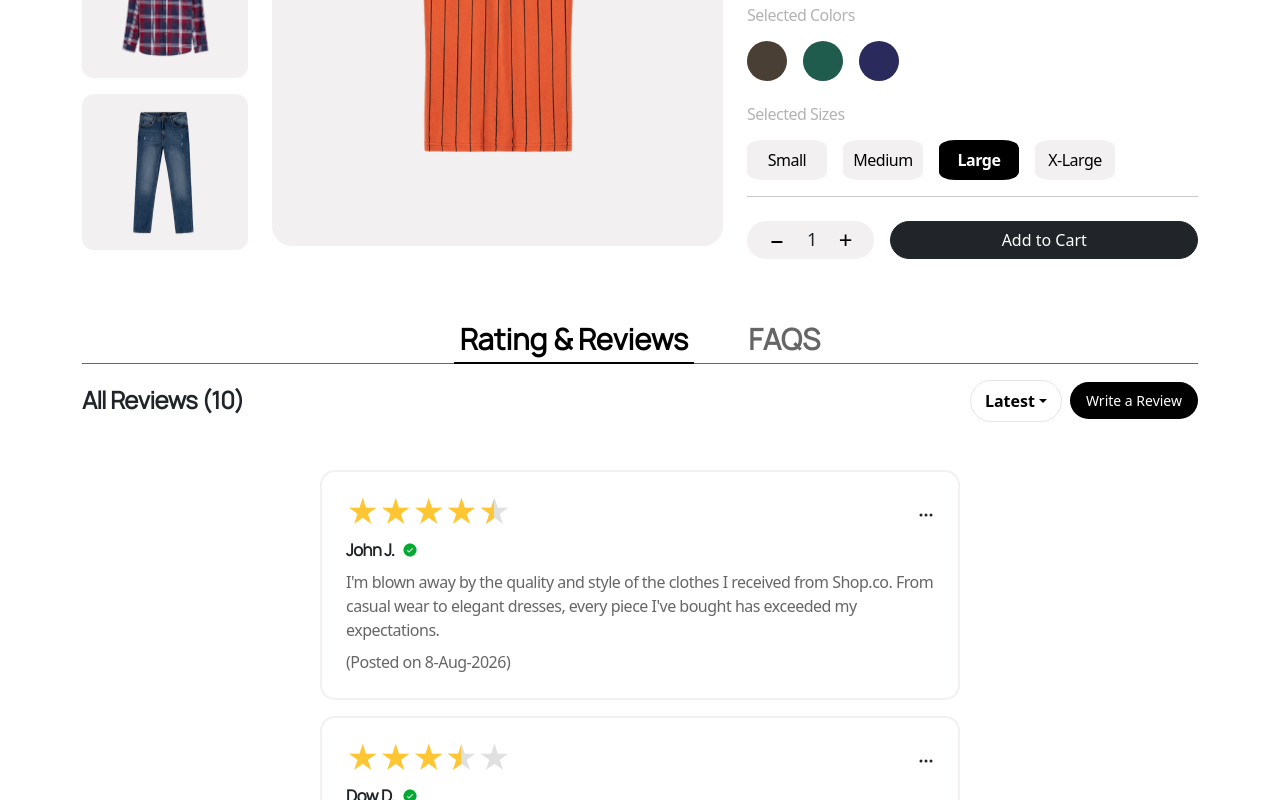
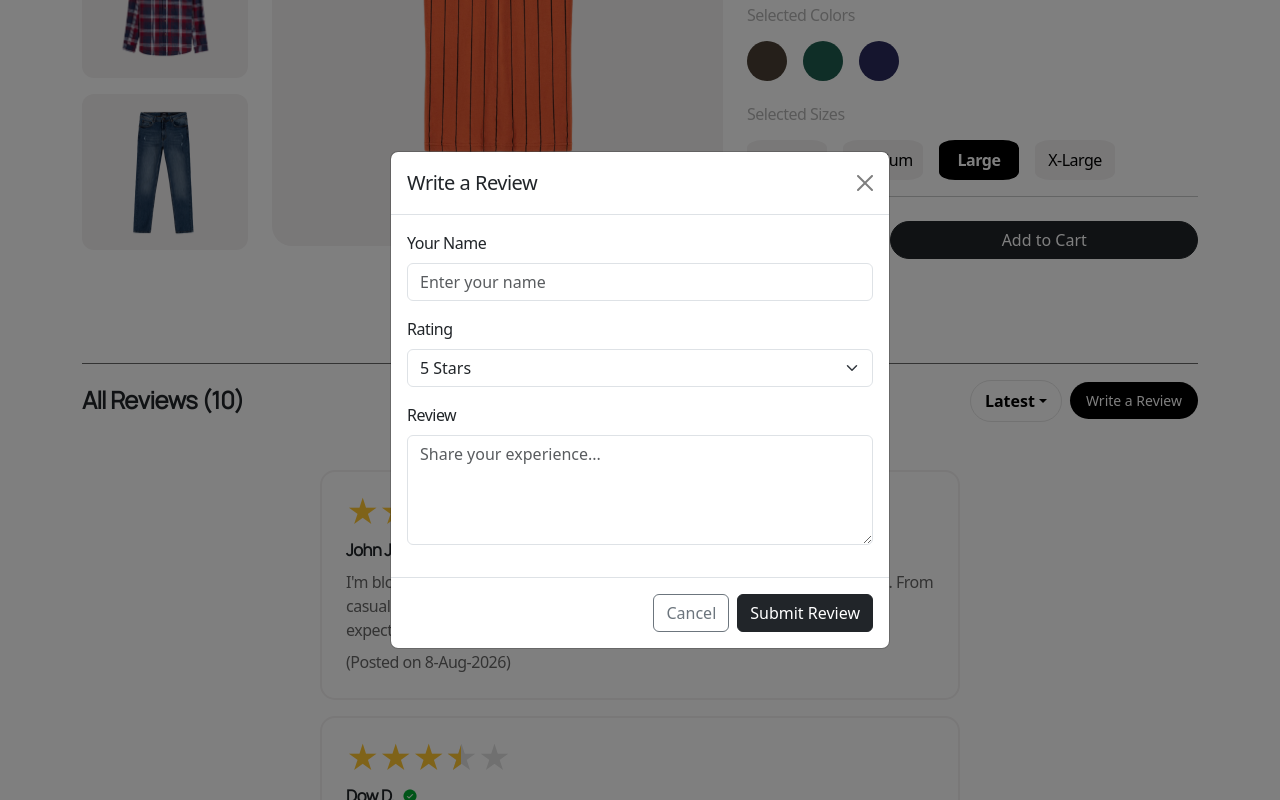
Before and after one commit to Hassannadeem861/ecommerce_web, a Next.js app: page /product/casual-linen-shirt in a window 1280 px wide. Both pictures are taken after a click on the button "Write a Review". Shown: the part 444-1244 px from the top of the page. Built offline with nearby package versions, Linux system fonts and the light colour scheme.

Commit message:
User can Rating & Reviews in product

```diff
--- a/src/app/components/ClientReviews/ClientReviews.jsx
+++ b/src/app/components/ClientReviews/ClientReviews.jsx
@@ -1,18 +1,101 @@
 "use client";
 import colors from "@/app/utils/color";
 import HomeData from "@/app/utils/data";
-import React, { useState } from "react";
+import React, { useState, useEffect, useRef } from "react";
 import Image from "next/image";
+import toast from "react-hot-toast";
+import ReviewModal from "../ReviewModal/ReviewModal.jsx"; // apna sahi path daal lena
+
 const ClientReviews = ({ clientReviews }) => {
-  const ClientTestimonialsData = HomeData.ClientTestimonials.cards;
+  // ✅ Static data ko state mai daala taake add/edit/delete kar sakein
+  const [reviews, setReviews] = useState(HomeData.ClientTestimonials.cards);
+
   const dropDownOptions = ["Latest", "Old"];
   const [selectedSort, setSelectedSort] = useState("Latest");
+
+  // Modal control
+  const [showModal, setShowModal] = useState(false);
+  const [editingReview, setEditingReview] = useState(null); // null = add mode
+
+  // "..." dropdown control (sirf ek dafa mai ek hi khula rahega)
+  const [openMenuId, setOpenMenuId] = useState(null);
+  const menuRef = useRef(null);
+
+  // Bahar click karne par "..." menu band ho jaye
+  useEffect(() => {
+    const handleClickOutside = (e) => {
+      if (menuRef.current && !menuRef.current.contains(e.target)) {
+        setOpenMenuId(null);
+      }
+    };
+    document.addEventListener("mousedown", handleClickOutside);
+    return () => document.removeEventListener("mousedown", handleClickOutside);
+  }, []);
+
+  const toggleMenu = (id) => {
+    setOpenMenuId((prev) => (prev === id ? null : id));
+  };
+
+  // "Write a Review" button click → add mode
+  const handleOpenAddModal = () => {
+    setEditingReview(null);
+    setShowModal(true);
+  };
+
+  // "Update" click → edit mode
+  const handleOpenEditModal = (review) => {
+    setEditingReview(review);
+    setShowModal(true);
+    setOpenMenuId(null); // menu band karo
+  };
+
+  const handleCloseModal = () => {
+    setShowModal(false);
+    setEditingReview(null);
+  };
+
+  // Form submit → add ya update
+  const handleSubmitReview = (formData) => {
+    if (editingReview) {
+      // ✏️ UPDATE
+      setReviews((prev) =>
+        prev.map((r) =>
+          r.id === editingReview.id ? { ...r, ...formData } : r
+        )
+      );
+      toast.success("Review updated successfully!");
+    } else {
+      // ➕ ADD
+      const newReview = {
+        id: Date.now(),
+        ...formData,
+        maxRating: 5,
+        image: "/assests/home/ClientTestimonials/greenTick.png",
+        postedDate: new Date().toLocaleDateString("en-GB", {
+          day: "numeric",
+          month: "short",
+          year: "numeric",
+        }),
+        isOwn: true, // ✅ isi se "..." menu dikhega
+      };
+      setReviews((prev) => [newReview, ...prev]);
+      toast.success("Review submitted successfully!");
+    }
+    handleCloseModal();
+  };
+
+  // Delete
+  const handleDeleteReview = (id) => {
+    setReviews((prev) => prev.filter((r) => r.id !== id));
+    toast.success("Review deleted");
+    setOpenMenuId(null);
+  };
 
   return (
     <section className="">
       <div className="d-flex flex-row justify-content-between align-items-center flex-wrap gap-2">
         <h3 className="level-md-5 level-6 fw-bold mb-0">
-          All Reviews ({clientReviews.length})
+          All Reviews ({reviews.length})
         </h3>
 
         <div className="d-flex flex-nowrap align-items-center gap-2">
@@ -22,10 +105,9 @@ const ClientReviews = ({ clientReviews }) => {
                 border: "1px solid #e5e5e5",
                 padding: "8px 14px",
                 borderRadius: "30px",
-                // fontSize: "14px",
                 whiteSpace: "nowrap",
               }}
-              className=" fw-bold dropdown-toggle bg-white"
+              className="fw-bold dropdown-toggle bg-white"
               type="button"
               id="dropdownMenuButton"
               data-bs-toggle="dropdown"
@@ -60,7 +142,7 @@ const ClientReviews = ({ clientReviews }) => {
               whiteSpace: "nowrap",
             }}
             type="button"
-            onClick={() => alert("Write a review")}
+            onClick={handleOpenAddModal}
           >
             Write a Review
           </button>
@@ -69,29 +151,26 @@ const ClientReviews = ({ clientReviews }) => {
 
       <div className="mt-md-5 mt-3">
         <div className="d-flex justify-content-center flex-wrap gap-3">
-          {ClientTestimonialsData.map((data, index) => {
-            let fullStars = Math.floor(data.rating);
-            let hasHalfStar = data.rating % 1 !== 0;
-            let emptyStars = data.maxRating - fullStars - (hasHalfStar ? 1 : 0);
+          {reviews.map((data, index) => {
+            const cardId = data.id || index;
+            const isMenuOpen = openMenuId === cardId;
+
+            let fullStars = Math.floor(data.rating || 0);
+            let hasHalfStar = (data.rating || 0) % 1 !== 0;
+            let emptyStars =
+              (data.maxRating || 5) - fullStars - (hasHalfStar ? 1 : 0);
+
             return (
-              <div key={index}>
+              <div key={cardId}>
                 <div
                   className="testimonial-card p-4"
                   style={{
                     border: `2px solid ${colors.bannerbackgroundColor}`,
                     borderRadius: 15,
+                    position: "relative", // dropdown positioning ke liye zaroori
                   }}
                 >
-                  {/* <Image
-                  width={100}
-                  height={20}
-                  src={data.starImage}
-                  alt="rating stars"
-                  priority={index === 0}
-                  style={{ objectFit: "contain" }}
-                /> */}
-
-                  {/* Stars */}
+                  {/* Stars + "..." menu */}
                   <div className="d-flex justify-content-between align-items-center gap-1 mb-1 flex-wrap">
                     <div>
                       {Array.from({ length: fullStars }).map((_, i) => (
@@ -146,18 +225,50 @@ const ClientReviews = ({ clientReviews }) => {
                       ))}
                     </div>
 
-                    <div>
+                    {/* ✅ Sirf apni (user-added) review pe "..." dikhega */}
+                    {data.isOwn && (
+                      <div
+                        className="options-wrapper"
+                        ref={isMenuOpen ? menuRef : null}
+                      >
+                        <button
+                          type="button"
+                          className="options-btn"
+                          onClick={() => toggleMenu(cardId)}
+                          aria-label="Options"
+                        >
                           <svg
                             xmlns="http://www.w3.org/2000/svg"
                             width="16"
                             height="16"
                             fill="currentColor"
-                        class="bi bi-three-dots"
+                            className="bi bi-three-dots"
                             viewBox="0 0 16 16"
                           >
                             <path d="M3 9.5a1.5 1.5 0 1 1 0-3 1.5 1.5 0 0 1 0 3m5 0a1.5 1.5 0 1 1 0-3 1.5 1.5 0 0 1 0 3m5 0a1.5 1.5 0 1 1 0-3 1.5 1.5 0 0 1 0 3" />
                           </svg>
+                        </button>
+
+                        {isMenuOpen && (
+                          <div className="options-menu">
+                            <button
+                              type="button"
+                              className="options-menu-item"
+                              onClick={() => handleOpenEditModal(data)}
+                            >
+                              Update
+                            </button>
+                            <button
+                              type="button"
+                              className="options-menu-item text-danger"
+                              onClick={() => handleDeleteReview(data.id)}
+                            >
+                              Delete
+                            </button>
                           </div>
+                        )}
+                      </div>
+                    )}
                   </div>
 
                   <div className="d-flex align-items-center gap-2 mt-2">
@@ -184,12 +295,59 @@ const ClientReviews = ({ clientReviews }) => {
         </div>
       </div>
 
+      {/* Add/Edit Modal */}
+      <ReviewModal
+        show={showModal}
+        onClose={handleCloseModal}
+        onSubmit={handleSubmitReview}
+        editingReview={editingReview}
+      />
+
       <style jsx>{`
         .testimonial-card {
           width: 100%;
           height: 100%;
         }
-
+        .options-wrapper {
+          position: relative;
+        }
+        .options-btn {
+          background: none;
+          border: none;
+          cursor: pointer;
+          padding: 4px 8px;
+          border-radius: 6px;
+          color: #333;
+        }
+        .options-btn:hover {
+          background: #f0f0f0;
+        }
+        .options-menu {
+          position: absolute;
+          top: 100%;
+          right: 0;
+          margin-top: 4px;
+          background: #fff;
+          border: 1px solid #e5e5e5;
+          border-radius: 10px;
+          box-shadow: 0 4px 12px rgba(0, 0, 0, 0.1);
+          min-width: 130px;
+          z-index: 10;
+          overflow: hidden;
+        }
+        .options-menu-item {
+          display: block;
+          width: 100%;
+          text-align: left;
+          background: none;
+          border: none;
+          padding: 10px 14px;
+          font-size: 0.9rem;
+          cursor: pointer;
+        }
+        .options-menu-item:hover {
+          background: #f8f8f8;
+        }
         @media (min-width: 768px) {
           .testimonial-card {
             width: 320px;
--- a/src/app/components/ReviewModal/ReviewModal.jsx
+++ b/src/app/components/ReviewModal/ReviewModal.jsx
@@ -1,12 +1,121 @@
 "use client";
 import React, { useState, useEffect } from "react";
 
-const ReviewModal = () => {
+const ReviewModal = ({ show, onClose, onSubmit, editingReview }) => {
+  const [name, setName] = useState("");
+  const [description, setDescription] = useState("");
+  const [rating, setRating] = useState(5);
+
+  // Jab editingReview change ho (edit click kiya), form ko pre-fill karo
+  useEffect(() => {
+    if (editingReview) {
+      setName(editingReview.name);
+      setDescription(editingReview.description);
+      setRating(editingReview.rating || 5);
+    } else {
+      setName("");
+      setDescription("");
+      setRating(5);
+    }
+  }, [editingReview, show]);
+
+  const handleSubmit = (e) => {
+    e.preventDefault();
+    if (!name.trim() || !description.trim()) return;
+
+    onSubmit({ name, description, rating });
+  };
+
+  if (!show) return null; // modal band hai to kuch render mat karo
+
   return (
-    <section>
-      <h1>sddsdsdsd</h1>
-    </section>
-  )
-}
+    <>
+      {/* Backdrop */}
+      <div
+        className="modal-backdrop show"
+        onClick={onClose}
+        style={{ zIndex: 1040 }}
+      ></div>
 
-export default ReviewModal
+      {/* Modal */}
+      <div
+        className="modal show d-block"
+        tabIndex="-1"
+        style={{ zIndex: 1050 }}
+      >
+        <div className="modal-dialog modal-dialog-centered">
+          <div className="modal-content">
+            <div className="modal-header">
+              <h5 className="modal-title">
+                {editingReview ? "Edit Review" : "Write a Review"}
+              </h5>
+              <button
+                type="button"
+                className="btn-close"
+                onClick={onClose}
+              ></button>
+            </div>
+
+            <form onSubmit={handleSubmit}>
+              <div className="modal-body">
+                <div className="mb-3">
+                  <label className="form-label">Your Name</label>
+                  <input
+                    type="text"
+                    className="form-control"
+                    value={name}
+                    onChange={(e) => setName(e.target.value)}
+                    placeholder="Enter your name"
+                    required
+                  />
+                </div>
+
+                <div className="mb-3">
+                  <label className="form-label">Rating</label>
+                  <select
+                    className="form-select"
+                    value={rating}
+                    onChange={(e) => setRating(Number(e.target.value))}
+                  >
+                    {[5, 4, 3, 2, 1].map((r) => (
+                      <option key={r} value={r}>
+                        {r} Star{r > 1 ? "s" : ""}
+                      </option>
+                    ))}
+                  </select>
+                </div>
+
+                <div className="mb-3">
+                  <label className="form-label">Review</label>
+                  <textarea
+                    className="form-control"
+                    rows="4"
+                    value={description}
+                    onChange={(e) => setDescription(e.target.value)}
+                    placeholder="Share your experience..."
+                    required
+                  ></textarea>
+                </div>
+              </div>
+
+              <div className="modal-footer">
+                <button
+                  type="button"
+                  className="btn btn-outline-secondary"
+                  onClick={onClose}
+                >
+                  Cancel
+                </button>
+                <button type="submit" className="btn btn-dark">
+                  {editingReview ? "Update Review" : "Submit Review"}
+                </button>
+              </div>
+            </form>
+          </div>
+        </div>
+      </div>
+    </>
+  );
+};
+
+export default ReviewModal;
```
Lines whose indentation alone changed are shown as unchanged.
